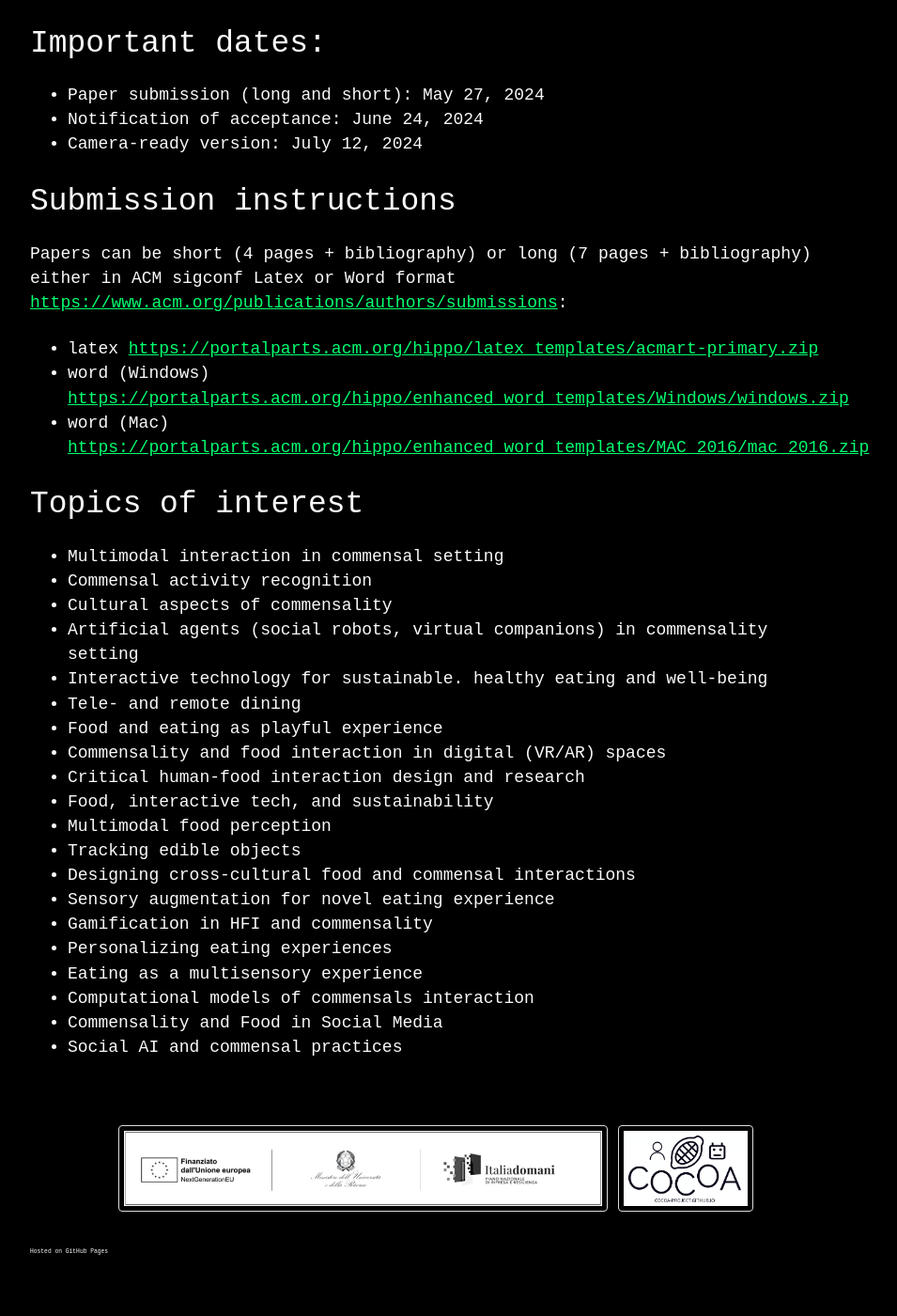
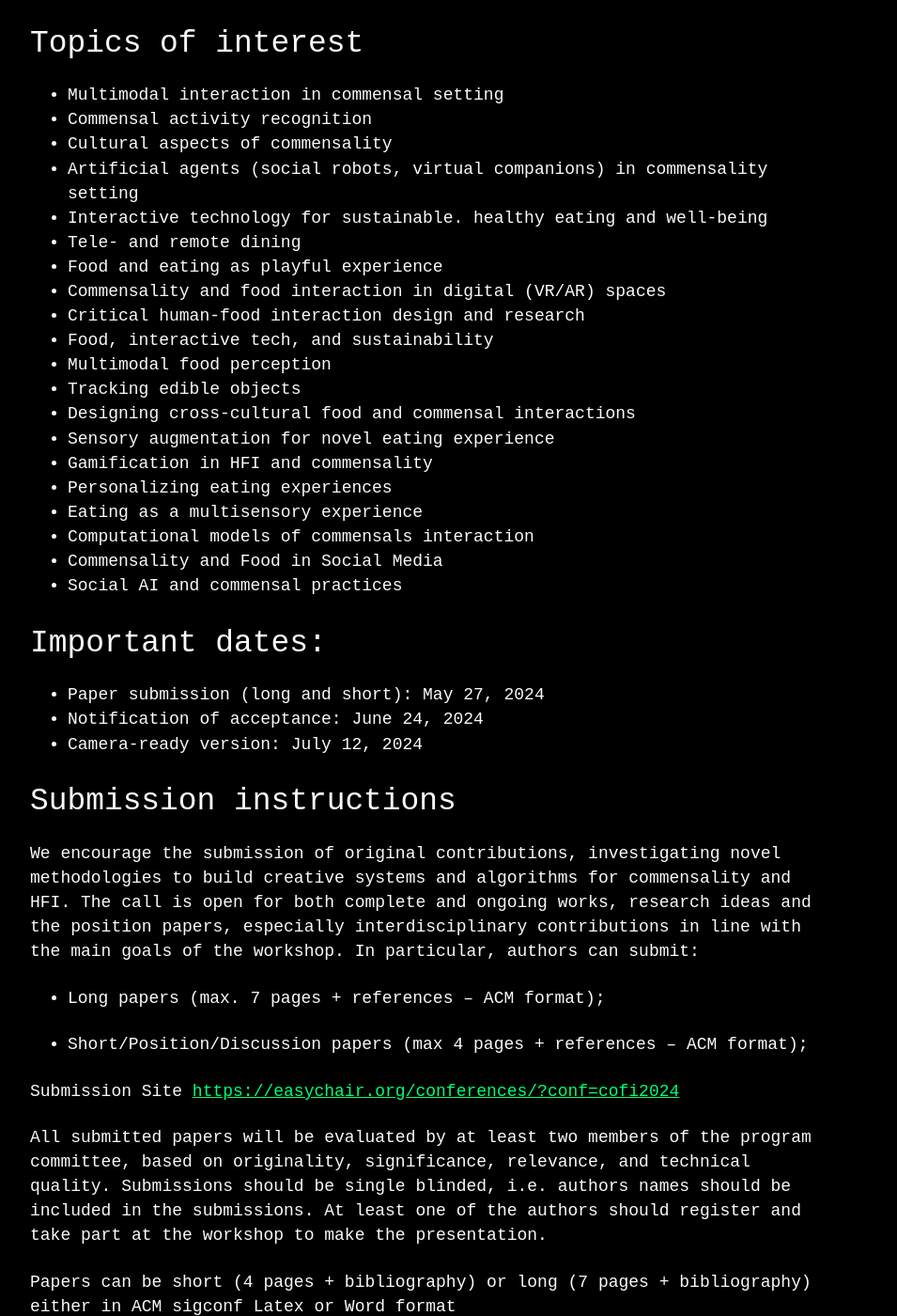
Before and after one commit to CoFI2024/CoFI2024.github.io, a Jekyll site: the page built from index.md, in a window 1280 px wide and 1400 px high, scrolled down 1212 px. Shown: the whole window at 94% size, without its empty margins (176-1131 px from the left). Built offline with Jekyll 4.4.1, drawn with Linux system fonts in a browser that asks for light colours; our own code applies the rules of GitHub Pages for plain Markdown files; a script that is not in the unit is left out; the repository's description, which GitHub fills in, is left out; some of the changed text lies outside the part shown.

Commit message:
Update index.md

```diff
--- a/index.md
+++ b/index.md
@@ -15,22 +15,6 @@ http://ceur-ws.org/Vol-2934/-->
 Commensality, the act of eating together, offers a rich multisensory and social experience that can be enhanced through technology. Dining involves interactions with food, where smells, colors, sounds, and textures contribute to a multisensory experience and the table becomes a focal point for social interaction, with nonverbal cues and conversations being indispensable elements of commensal experience.
 
 This workshop aims to explore how interactive technology can enrich dining experiences. The other aim is to build an interdisciplinary community around the topics of related to commensality and human-food interaction, with special focus on the role of multimodal interaction among commensal partners sharing food, being humans or artificial dining companions (such as social robots). We aim to collect novel contributions that explore how interactive technology can enhance, facilitate, or make these experiences more enjoyable.
-
-
-
-## Important dates:
-
-- Paper submission (long and short): May 27, 2024
-- Notification of acceptance: June 24, 2024
-- Camera-ready version: July 12, 2024
-
-## Submission instructions
-
-Papers can be short (4 pages + bibliography) or long (7 pages + bibliography) either in ACM sigconf Latex or Word format <https://www.acm.org/publications/authors/submissions>:
-
-- latex <https://portalparts.acm.org/hippo/latex_templates/acmart-primary.zip>
-- word (Windows) <https://portalparts.acm.org/hippo/enhanced_word_templates/Windows/windows.zip>
-- word (Mac) <https://portalparts.acm.org/hippo/enhanced_word_templates/MAC_2016/mac_2016.zip>
 
 ## Topics of interest
 
@@ -55,20 +39,26 @@ Papers can be short (4 pages + bibliography) or long (7 pages + bibliography) ei
 - Commensality and Food in Social Media
 - Social AI and commensal practices
 
-<!--
-* [Maurizio Mancini](mailto:m.mancini@di.uniroma1.it), University of Rome “Sapienza”, Italy
-* [Giovanna Varni](mailto:giovanna.varni@telecom-paris.fr), LTCI, Télécom Paris, Institut polytechnique de Paris, France
-* [David Murphy](mailto:d.murphy@cs.ucc.ie), University College Cork (UCC), Ireland
-* [Fabio Pellacini](mailto:pellacini@di.uniroma1.it ), University of Rome “Sapienza”, Italy
-* [Laura Maye](mailto:laura.maye@ucc.ie), University College Cork, Ireland
-* [Patrick O'Toole](mailto:patrick.otoole@umail.ucc.ie), University College Cork, Ireland
+## Important dates:
 
+- Paper submission (long and short): May 27, 2024
+- Notification of acceptance: June 24, 2024
+- Camera-ready version: July 12, 2024
 
-## Supporters
+## Submission instructions
 
-This workshop has been partially supported by the French National Research Agency (ANR) in the framework of its JCJC program (GRACE, project ANR-18-CE33-0003-01, funded under the Artificial Intelligence Plan) and by the SceneHash (A Content-Indexable Data Structure for Collaborative 3D Environments) Project.
+We encourage the submission of original contributions, investigating novel methodologies to build creative systems and algorithms for commensality and HFI. The call is open for both complete and ongoing works, research ideas and the position papers, especially interdisciplinary contributions in line with the main goals of the workshop.  In particular, authors can submit:
 
-<img src="logo-anr.png" alt="ANR" width="60" style="float: left; margin-right: 10px;"/>
-<img src="LOGO_officiel_cropped.png" alt="ANR" width="180" style="float: left; margin-right: 10px;"/>
+- Long papers (max. 7 pages + references – ACM format);
 
--->
+- Short/Position/Discussion papers (max 4 pages + references – ACM format);
+
+Submission Site <https://easychair.org/conferences/?conf=cofi2024>
+
+All submitted papers will be evaluated by at least two members of the program committee, based on originality, significance, relevance, and technical quality. Submissions should be single blinded, i.e. authors names should be included in the submissions. At least one of the authors should register and take part at the workshop to make the presentation.
+
+Papers can be short (4 pages + bibliography) or long (7 pages + bibliography) either in ACM sigconf Latex or Word format <https://www.acm.org/publications/authors/submissions>:
+
+- latex <https://portalparts.acm.org/hippo/latex_templates/acmart-primary.zip>
+- word (Windows) <https://portalparts.acm.org/hippo/enhanced_word_templates/Windows/windows.zip>
+- word (Mac) <https://portalparts.acm.org/hippo/enhanced_word_templates/MAC_2016/mac_2016.zip>
```
